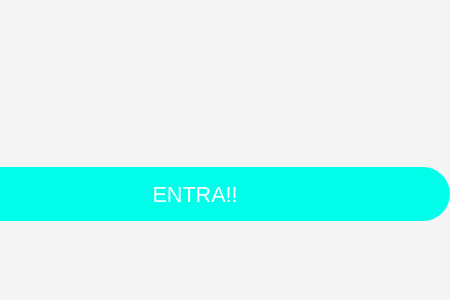
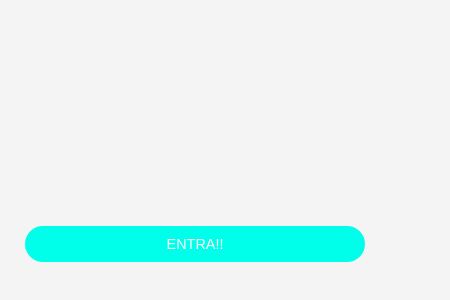
Before and after one commit to gmedicc/gmedic.github.io, a plain HTML site: page index.html in a window 390 px wide. Shown: the part 228-528 px from the top of the page, 450 px wide, since content can reach past the window. Drawn offline with Linux system fonts and the light colour scheme.

Commit message:
Add files via upload

```diff
--- a/index.html
+++ b/index.html
@@ -40,8 +40,9 @@
             text-align: center;
             color: white;
             width: 100%;
-            max-width: 600px; /* Limita el tamaño máximo del contenedor */
+            max-width: 600px;
             padding: 20px;
+            margin-top: 100px; /* Añade espacio para empujar el botón hacia abajo */
         }
 
         .button {
@@ -55,8 +56,8 @@
             text-decoration: none;
             display: inline-block;
             transition: transform 0.3s ease;
-            width: 100%; /* Aumenta el ancho del botón para que ocupe toda la pantalla en dispositivos móviles */
-            max-width: 300px; /* Tamaño máximo del botón en pantallas más grandes */
+            width: 100%;
+            max-width: 300px;
         }
 
         .button:hover {
@@ -69,7 +70,7 @@
             .button {
                 font-size: 1em;
                 padding: 12px 24px;
-                transform: scale(1.5); /* Evita que el botón se haga demasiado grande en móviles */
+                transform: scale(1);
             }
         }
 
```
